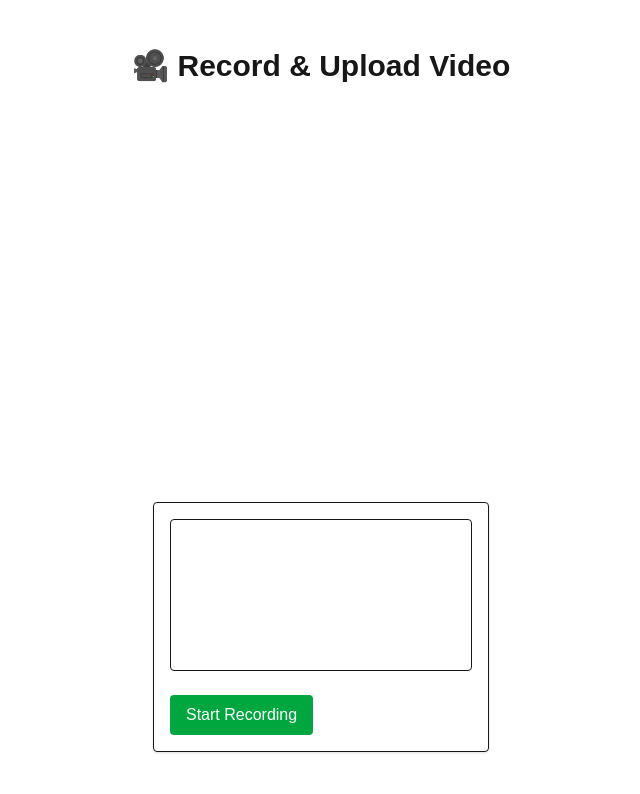
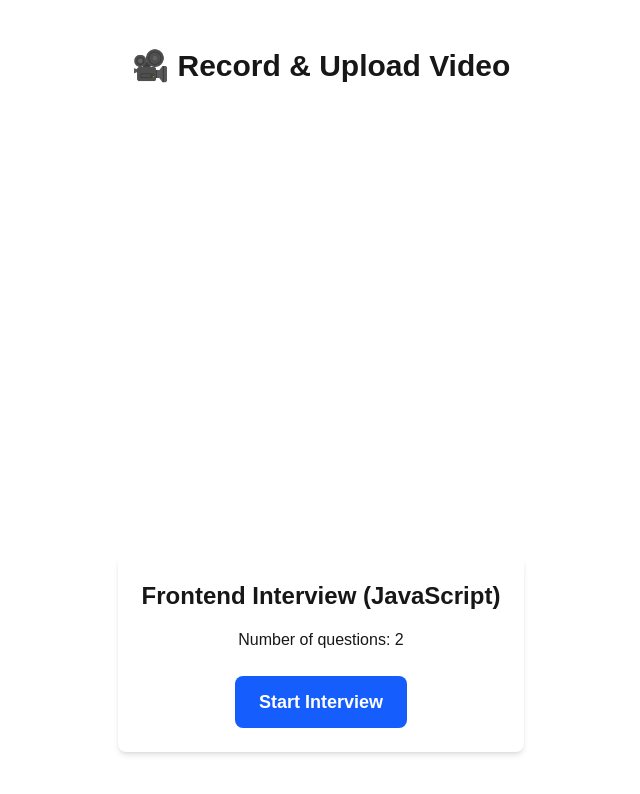
Before and after one commit to nafistarik/next-record, a Next.js app: page / in a window 1280 px wide. Shown: the top 794 px of the page, without its empty margins (319-959 px from the left). Built offline with nearby package versions, Linux system fonts and the light colour scheme.

Commit message:
feat: add mutiple ques showing and updating UI

```diff
--- a/src/components/Recorder.tsx
+++ b/src/components/Recorder.tsx
@@ -1,112 +1,279 @@
 "use client";
 
-import { useRef, useState } from "react";
+import React, { useRef, useState, useEffect } from "react";
 
-export default function VideoRecorder() {
+// Dummy data for the interview questions
+const dummyInterviewData = {
+  _id: "12345",
+  created_by: "user_id",
+  role: "Frontend",
+  stack: "JavaScript",
+  level: "Easy",
+  question_count: 2,
+  allowed_candidates: ["nafis@gmail.com"],
+  qa_pairs: [
+    {
+      question_id: "61886510950",
+      question: "What is polymorphism?",
+      ideal_answer: "Polymorphism is...",
+    },
+    {
+      question_id: "61886510951",
+      question: "Explain the virtual DOM in React",
+      ideal_answer: "The virtual DOM is...",
+    },
+  ],
+  created: "2025-07-30T10:30:00.000Z",
+};
+
+export default function VideoInterview() {
+  // Interview state
+  const [interviewStarted, setInterviewStarted] = useState(false);
+  const [currentQuestionIndex, setCurrentQuestionIndex] = useState(0);
+  const [submittedAnswers, setSubmittedAnswers] = useState<
+    Array<{
+      question_id: string;
+      submitted_answer: Blob;
+    }>
+  >([]);
+
+  // Video recording state
   const [recording, setRecording] = useState(false);
+  const [recordingTime, setRecordingTime] = useState(0);
+
   const mediaRecorderRef = useRef<MediaRecorder | null>(null);
+  const streamRef = useRef<MediaStream | null>(null);
   const videoRef = useRef<HTMLVideoElement | null>(null);
+  const chunksRef = useRef<BlobPart[]>([]);
+  const timerRef = useRef<NodeJS.Timeout | null>(null);
 
-  // Ask browser for permission and get webcam+mic stream
-  const getWebcamStream = async (): Promise<MediaStream> => {
+  // Start the interview
+  const startInterview = async () => {
+    setInterviewStarted(true);
+    await startRecording();
+  };
+
+  // Start recording for current question
+  const startRecording = async () => {
+    try {
+      setRecordingTime(0);
+      chunksRef.current = [];
+
       const stream = await navigator.mediaDevices.getUserMedia({
         video: true,
         audio: true,
       });
-    return stream;
+      streamRef.current = stream;
+
+      if (videoRef.current) {
+        videoRef.current.srcObject = stream;
+      }
+
+      const mediaRecorder = new MediaRecorder(stream);
+      mediaRecorderRef.current = mediaRecorder;
+
+      mediaRecorder.ondataavailable = (e) => {
+        chunksRef.current.push(e.data);
       };
 
-  // 📤 Upload the final video blob to backend
-  const uploadVideo = async (blob: Blob) => {
-    try {
-      const formData = new FormData();
-      formData.append("video", blob, "recording.mp4");
+      mediaRecorder.start(1000); // Collect data every second
+      setRecording(true);
 
-      const response = await fetch("http://localhost:8000/video/", {
-        method: "POST",
-        body: formData,
+      // Start timer
+      timerRef.current = setInterval(() => {
+        setRecordingTime((prev) => {
+          if (prev >= 60) {
+            // 1 minute limit
+            handleNextQuestion();
+            return 0;
+          }
+          return prev + 1;
         });
-
-      if (!response.ok) throw new Error("Upload failed");
-      const result = await response.json();
-      console.log("✅ Upload successful:", result);
+      }, 1000);
     } catch (error) {
-      console.error("❌ Upload error:", error);
+      console.error("Error starting recording:", error);
+      alert("Could not access camera/microphone. Please check permissions.");
     }
   };
 
-  const stopStreamTracks = (stream: MediaStream) => {
-    stream.getTracks().forEach((track) => {
-      track.stop(); // 🎯 Stop the webcam stream
-    });
-  };
+  // Stop recording for current question
+  const stopRecording = async () => {
+    if (mediaRecorderRef.current && recording) {
+      mediaRecorderRef.current.stop();
+      setRecording(false);
 
-  const startRecording = async () => {
-    try {
-      const stream = await getWebcamStream();
-      if (videoRef.current) {
-        videoRef.current.srcObject = stream; // Show webcam stream on video preview
+      if (timerRef.current) {
+        clearInterval(timerRef.current);
+        timerRef.current = null;
       }
 
-      const chunks: BlobPart[] = []; // Stores video pieces as it records
-      const mediaRecorder = new MediaRecorder(stream);
-      mediaRecorder.ondataavailable = (e) => {
-        chunks.push(e.data); // push data to the chunk
-      };
+      // Create blob from recorded chunks
+      const blob = new Blob(chunksRef.current, { type: "video/webm" });
 
-      // when the mediaRecorder is stopped then the stream is off
-      mediaRecorder.onstop = async () => {
-        const blob = new Blob(chunks, { type: "video/mp4" });
-        stopStreamTracks(stream);
-        await uploadVideo(blob);
-      };
+      // Save answer with question ID
+      const currentQuestion = dummyInterviewData.qa_pairs[currentQuestionIndex];
+      setSubmittedAnswers((prev) => [
+        ...prev,
+        {
+          question_id: currentQuestion.question_id,
+          submitted_answer: blob,
+        },
+      ]);
 
-      mediaRecorder.start();
-      mediaRecorderRef.current = mediaRecorder;
-
-      setRecording(true);
-    } catch (error) {
-      console.error("❌ Could not access webcam/microphone", error);
+      // Stop camera/mic
+      if (streamRef.current) {
+        streamRef.current.getTracks().forEach((track) => track.stop());
+        streamRef.current = null;
+      }
     }
   };
 
-  // ⏹️ Stop recording video
-  const stopRecording = () => {
-    if (mediaRecorderRef.current) {
-      mediaRecorderRef.current.stop();
-      setRecording(false);
+  // Handle moving to next question or finishing
+  const handleNextQuestion = async () => {
+    await stopRecording();
+
+    if (currentQuestionIndex < dummyInterviewData.qa_pairs.length - 1) {
+      setCurrentQuestionIndex((prev) => prev + 1);
+      await startRecording(); // Start recording for next question
     } else {
-      console.warn("⚠️ No active recorder found");
+      // Interview completed, submit all answers
+      await submitInterview();
     }
   };
 
+  // Submit all answers to the server
+  const submitInterview = async () => {
+    try {
+      console.log(submittedAnswers);
+
+      const formData = new FormData();
+
+      // Add all video answers to form data
+      submittedAnswers.forEach((answer, index) => {
+        formData.append(`answers[${index}][question_id]`, answer.question_id);
+        formData.append(
+          `answers[${index}][video]`,
+          answer.submitted_answer,
+          `answer_${answer.question_id}.webm`
+        );
+      });
+
+      // Add interview metadata
+      formData.append("interview_id", dummyInterviewData._id);
+
+      // const response = await fetch('http://localhost:8000/interview/', {
+      //   method: 'POST',
+      //   body: formData,
+      // });
+
+      // if (!response.ok) throw new Error('Upload failed');
+
+      // const result = await response.json();
+      // console.log('Interview submitted successfully:', result);
+      // setUploadSuccess(true);
+
+
+      console.log(submittedAnswers);
+
+
+    } catch (error) {
+      console.error("Submission error:", error);
+    }
+  };
+
+  // Clean up on unmount
+  useEffect(() => {
+    return () => {
+      if (timerRef.current) clearInterval(timerRef.current);
+      if (streamRef.current) {
+        streamRef.current.getTracks().forEach((track) => track.stop());
+      }
+    };
+  }, []);
+
   return (
-    <div className="space-y-6 max-w-xl mx-auto p-4 border rounded shadow">
+    <div className="max-w-4xl mx-auto p-6 bg-white rounded-lg shadow-md">
+      {!interviewStarted ? (
+        <div className="text-center">
+          <h1 className="text-2xl font-bold mb-4">
+            {dummyInterviewData.role} Interview ({dummyInterviewData.stack})
+          </h1>
+          <p className="mb-6">
+            Number of questions: {dummyInterviewData.question_count}
+          </p>
+          <button
+            onClick={startInterview}
+            className="bg-blue-600 hover:bg-blue-700 text-white font-bold py-3 px-6 rounded-lg text-lg"
+          >
+            Start Interview
+          </button>
+        </div>
+      ) : (
+        <div className="space-y-6">
+          <div className="flex flex-col md:flex-row gap-6">
+            {/* Question Section */}
+            <div className="flex-1 bg-gray-50 p-4 rounded-lg">
+              <h2 className="text-xl font-semibold mb-2">
+                Question {currentQuestionIndex + 1}:
+              </h2>
+              <p className="text-lg mb-4">
+                {dummyInterviewData.qa_pairs[currentQuestionIndex].question}
+              </p>
+              <div className="bg-yellow-50 p-3 rounded border border-yellow-200">
+                <p className="font-medium text-yellow-800">
+                  Recording time: {recordingTime}s
+                </p>
+                {recordingTime >= 60 && (
+                  <p className="text-red-500 mt-1">
+                    Time limit reached! Moving to next question...
+                  </p>
+                )}
+              </div>
+            </div>
+
+            {/* Video Preview Section */}
+            <div className="flex-1">
               <video
                 ref={videoRef}
                 autoPlay
                 muted
                 playsInline
-        className="w-full border rounded"
+                className="w-full h-auto max-h-80 border rounded-lg bg-black"
               />
-
-      <div className="flex space-x-4">
-        {!recording ? (
-          <button
-            onClick={startRecording}
-            className="bg-green-600 px-4 py-2 text-white rounded"
-          >
-            Start Recording
-          </button>
-        ) : (
-          <button
-            onClick={stopRecording}
-            className="bg-red-600 px-4 py-2 text-white rounded"
-          >
-            Stop Recording
-          </button>
+              <div className="mt-2 flex justify-between items-center">
+                <div className="flex items-center">
+                  {recording && (
+                    <div className="flex items-center">
+                      <div className="w-3 h-3 bg-red-500 rounded-full mr-2 animate-pulse"></div>
+                      <span className="text-sm">Recording</span>
+                    </div>
                   )}
                 </div>
+                <span className="text-sm text-gray-500">
+                  {currentQuestionIndex + 1} of{" "}
+                  {dummyInterviewData.qa_pairs.length}
+                </span>
+              </div>
+            </div>
+          </div>
+
+          {/* Navigation Button */}
+          <div className="flex justify-center">
+            <button
+              onClick={handleNextQuestion}
+              className={`py-2 px-6 rounded-lg font-medium ${
+                currentQuestionIndex < dummyInterviewData.qa_pairs.length - 1
+                  ? "bg-blue-600 hover:bg-blue-700 text-white"
+                  : "bg-green-600 hover:bg-green-700 text-white"
+              } `}
+            >
+              {currentQuestionIndex < dummyInterviewData.qa_pairs.length - 1
+                ? "Next Question"
+                : "Finish Interview"}
+            </button>
+          </div>
+        </div>
+      )}
     </div>
   );
 }
```
Lines whose indentation alone changed are shown as unchanged.
